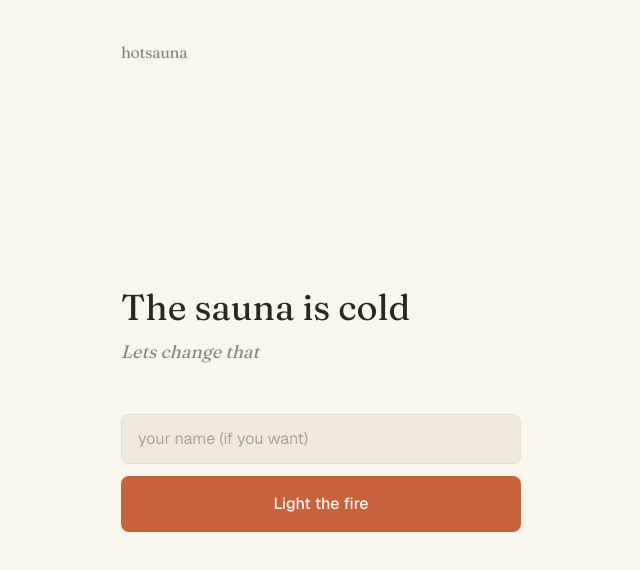
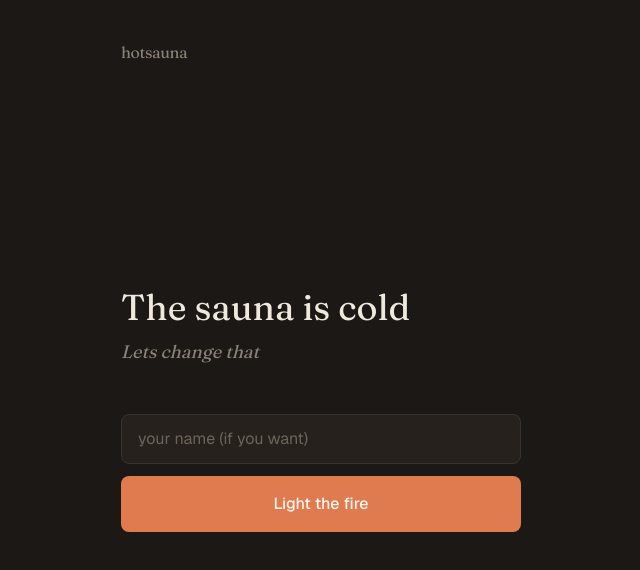
Before and after one commit to quinnmil/hotsauna, a Next.js app: page / in a window 1280 px wide. Shown: the top 570 px of the page, without its empty margins (319-959 px from the left). Built offline with nearby package versions, Linux system fonts and the light colour scheme; no server answers; the database is empty.

Commit message:
dark mode only

```diff
--- a/app/globals.css
+++ b/app/globals.css
@@ -1,23 +1,13 @@
 @import "tailwindcss";
 
 :root {
-  --background: #faf6ee;
-  --foreground: #2c2620;
-  --muted: #8c8478;
-  --ember: #c8623d;
-  --surface: #f0eadd;
-  --border: #e6dfd0;
-}
-
-@media (prefers-color-scheme: dark) {
-  :root {
+    color-scheme: dark;
     --background: #1c1815;
     --foreground: #efe8dd;
     --muted: #8a8278;
     --ember: #e07b4f;
     --surface: #26211c;
     --border: #3a332c;
-  }
 }
 
 @theme inline {
```
Lines whose indentation alone changed are shown as unchanged.
